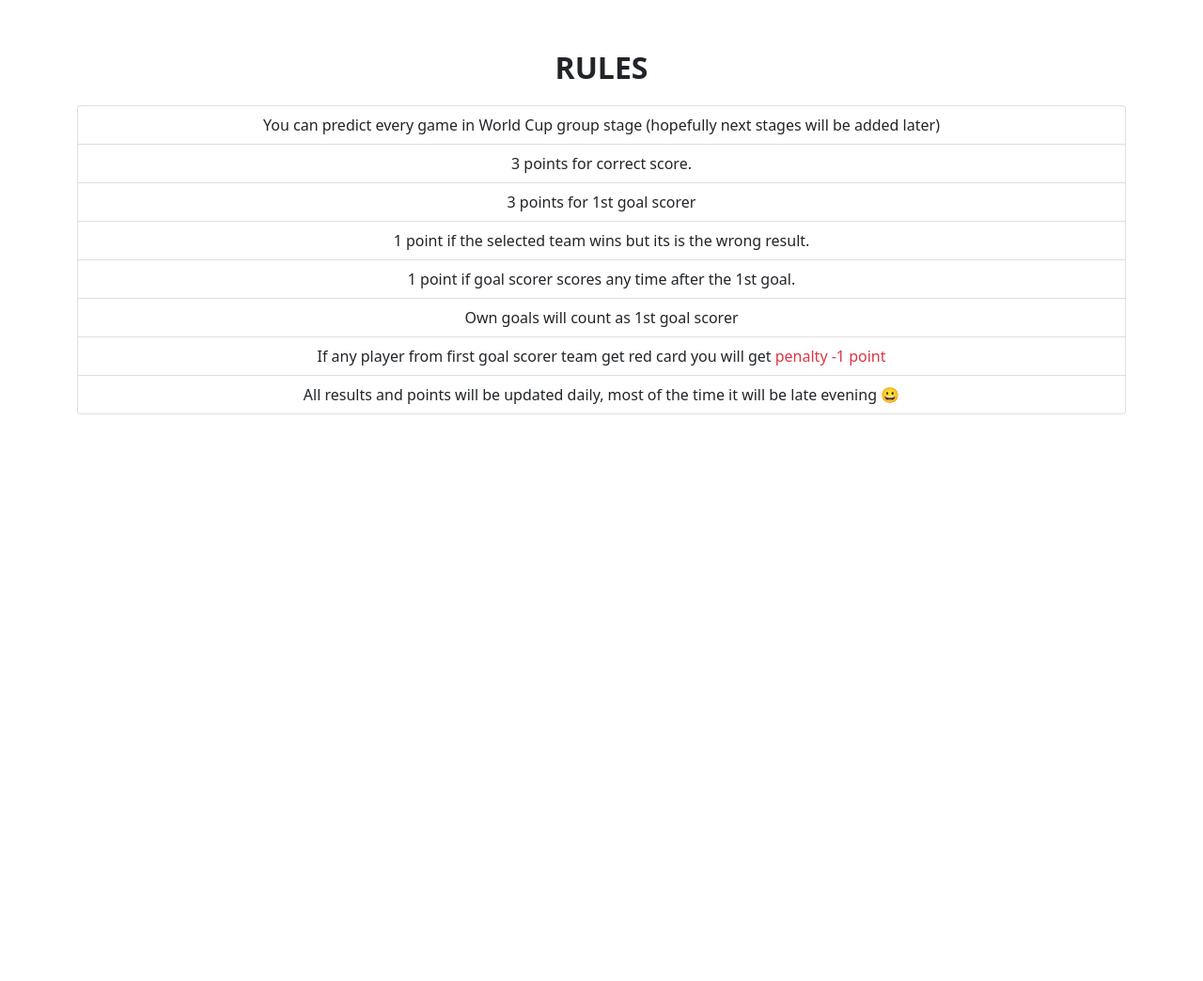
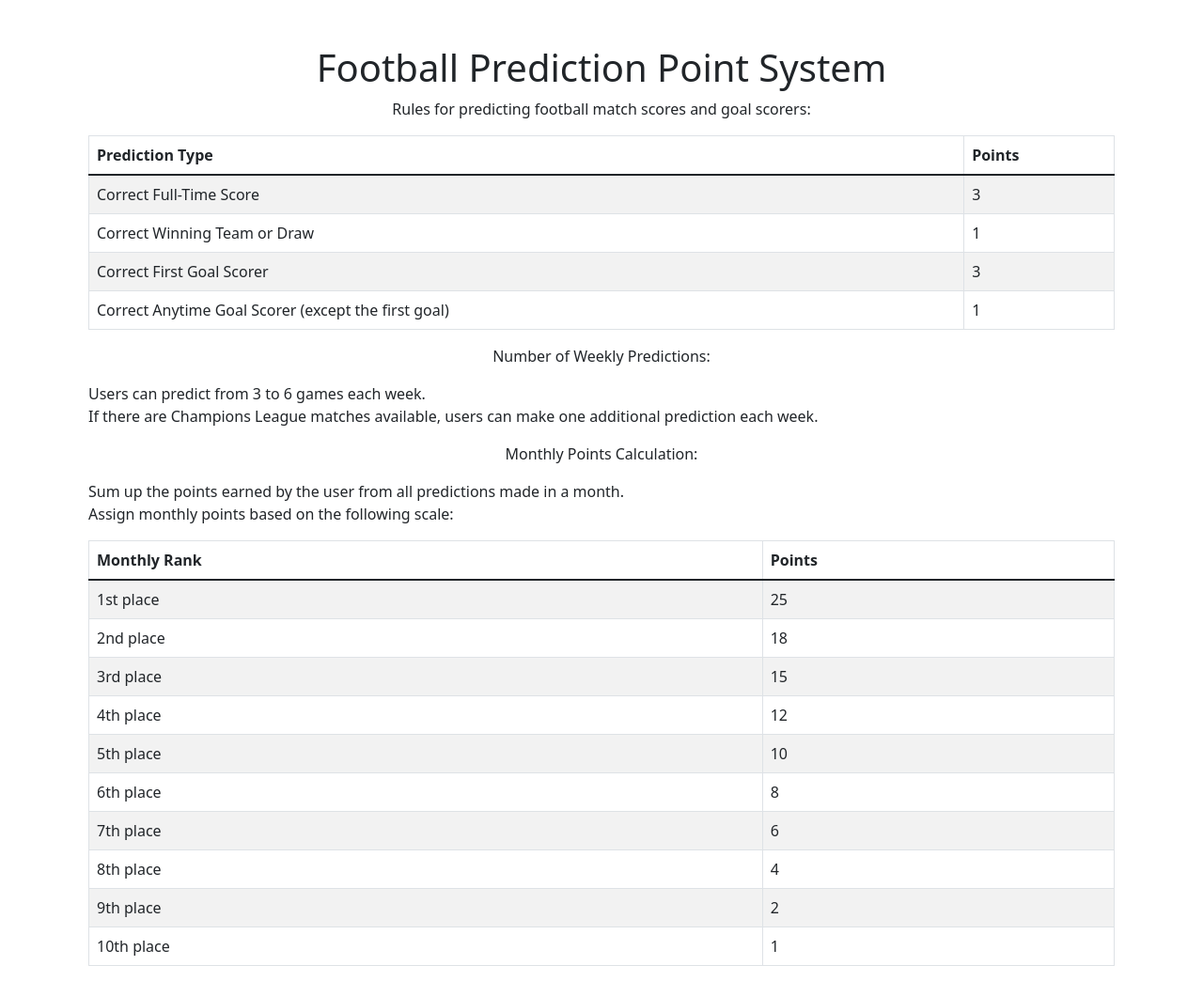
Before and after one commit to Grahev/scoresonthedoors, a Django app: page / in a window 1280 px wide. Shown: the part 262-1306 px from the top of the page at 94% size. Before the commit the page ends 703 px from the top, so only its background shows below. Run offline with Django 4.2, Linux system fonts and the light colour scheme; the visitor is signed in with stand-in values (Sample User, id 1).

Commit message:
predictions and home page updated

```diff
--- a/authentication/templates/home.html
+++ b/authentication/templates/home.html
@@ -29,27 +29,106 @@
 
 	<section id="reules">
 		<div class="container">
-			<div class="text-center fs-2 fw-bold my-3">
-				RULES
-			</div>
-			<div class="text-center">
-				<ul class="list-group">
-					<li class="list-group-item">
-						You can predict every game in World Cup group stage (hopefully next stages will be added later)
-					</li>
-					<li class="list-group-item">
-						3 points for correct score.
-					</li>
-					<li class="list-group-item">
-						3 points for 1st goal scorer
-					</li>
-					<li class="list-group-item">1 point if the selected team wins but its is the wrong result.</li>
-					<li class="list-group-item">1 point if goal scorer scores any time after the 1st goal.</li>
-					<li class="list-group-item">Own goals will count as 1st goal scorer</li>
-					<li class="list-group-item">If any player from first goal scorer team get red card you will get <span class="text-danger">penalty -1 point</span></li>
-					<li class="list-group-item">All results and points will be updated daily, most of the time it will be late evening <span> 😀 </span></li>
-				</ul>
-			</div>
+			    <!-- Center the content using Bootstrap container -->
+				<div class="container">
+					<h1 class="text-center">Football Prediction Point System</h1>
+					<p class="text-center">Rules for predicting football match scores and goal scorers:</p>
+
+					<div class="table-responsive">
+						<table class="table table-bordered table-striped mx-auto">
+							<thead>
+								<tr>
+									<th>Prediction Type</th>
+									<th>Points</th>
+								</tr>
+							</thead>
+							<tbody>
+								<tr>
+									<td>Correct Full-Time Score</td>
+									<td>3</td>
+								</tr>
+								<tr>
+									<td>Correct Winning Team or Draw</td>
+									<td>1</td>
+								</tr>
+								<tr>
+									<td>Correct First Goal Scorer</td>
+									<td>3</td>
+								</tr>
+								<tr>
+									<td>Correct Anytime Goal Scorer (except the first goal)</td>
+									<td>1</td>
+								</tr>
+							</tbody>
+						</table>
+					</div>
+
+					<p class="text-center">Number of Weekly Predictions:</p>
+					<ul class="list-unstyled mx-auto">
+						<li>Users can predict from 3 to 6 games each week.</li>
+						<li>If there are Champions League matches available, users can make one additional prediction each
+							week.</li>
+					</ul>
+
+					<p class="text-center">Monthly Points Calculation:</p>
+					<ul class="list-unstyled mx-auto">
+						<li>Sum up the points earned by the user from all predictions made in a month.</li>
+						<li>Assign monthly points based on the following scale:</li>
+					</ul>
+
+					<div class="table-responsive">
+						<table class="table table-bordered table-striped mx-auto">
+							<thead>
+								<tr>
+									<th>Monthly Rank</th>
+									<th>Points</th>
+								</tr>
+							</thead>
+							<tbody>
+								<tr>
+									<td>1st place</td>
+									<td>25</td>
+								</tr>
+								<tr>
+									<td>2nd place</td>
+									<td>18</td>
+								</tr>
+								<tr>
+									<td>3rd place</td>
+									<td>15</td>
+								</tr>
+								<tr>
+									<td>4th place</td>
+									<td>12</td>
+								</tr>
+								<tr>
+									<td>5th place</td>
+									<td>10</td>
+								</tr>
+								<tr>
+									<td>6th place</td>
+									<td>8</td>
+								</tr>
+								<tr>
+									<td>7th place</td>
+									<td>6</td>
+								</tr>
+								<tr>
+									<td>8th place</td>
+									<td>4</td>
+								</tr>
+								<tr>
+									<td>9th place</td>
+									<td>2</td>
+								</tr>
+								<tr>
+									<td>10th place</td>
+									<td>1</td>
+								</tr>
+							</tbody>
+						</table>
+					</div>
+				</div>
 		</div>
 
 	</section>
--- a/predicts/admin.py
+++ b/predicts/admin.py
@@ -1,5 +1,5 @@
 from django.contrib import admin
-from .models import MatchPrediction, Match, MatchEvents, NumberOfGamesToPredict, MatchResult
+from .models import MatchPrediction, Match, MatchEvents, NumberOfGamesToPredict, MatchResult, LiveLeague
 
 # Register your models here.
 
@@ -8,3 +8,4 @@ admin.site.register(Match),
 admin.site.register(MatchEvents),
 admin.site.register(NumberOfGamesToPredict),
 admin.site.register(MatchResult),
+admin.site.register(LiveLeague),
--- a/predicts/my_functions.py
+++ b/predicts/my_functions.py
@@ -123,7 +123,7 @@ def single_match_points(match):
 
 
 #function to get games
-def get_all_games(league_id):
+def get_all_games(league_id, season):
     """get all games"""
     # epl id = 39
     # champions league id = 2
@@ -134,7 +134,7 @@ def get_all_games(league_id):
     #MLS id 253
 
     # url = f'https://v3.football.api-sports.io/fixtures?league=135&season=2022&timezone=Europe/London&from={first_day_of_week}&to={last_day_of_week}'
-    url = f'https://v3.football.api-sports.io/fixtures?league={league_id}&season=2023&timezone=Europe/London&from={last_monday}&to={next_sunday}'
+    url = f'https://v3.football.api-sports.io/fixtures?league={league_id}&season={season}&timezone=Europe/London&from={last_monday}&to={next_sunday}'
     # url = 'https://v3.football.api-sports.io/fixtures?league=5&season=2022' # UEFA Natons League
 
     payload={}
@@ -149,6 +149,8 @@ def get_all_games(league_id):
     response = data['response']
     print(response)
     sorted_matches = sorted(response, key=lambda x: x['fixture']['date'])
+    print(f"this is lenght of get all games sorted matches {len(sorted_matches)}")
+    print(f'sorted matches {data}')
     return sorted_matches
 
 
```
Also changed, not shown: predicts/models.py (+16 -0 lines), predicts/templates/predicts_home.html (+29 -71 lines), predicts/templatetags/predicts_extras.py (+18 -1 lines), predicts/views.py (+40 -18 lines), predicts/migrations/0007_liveleague.py (added).
